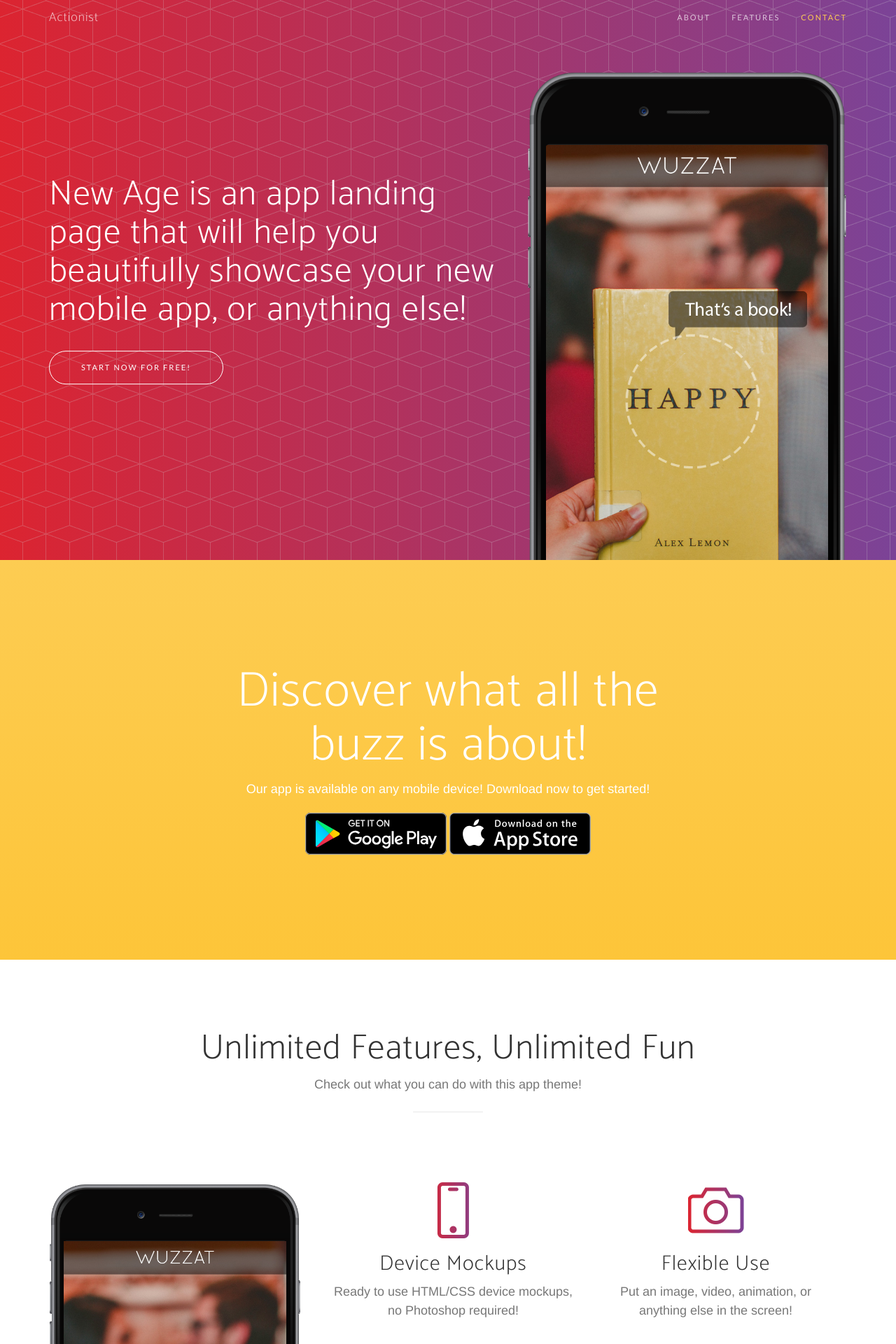
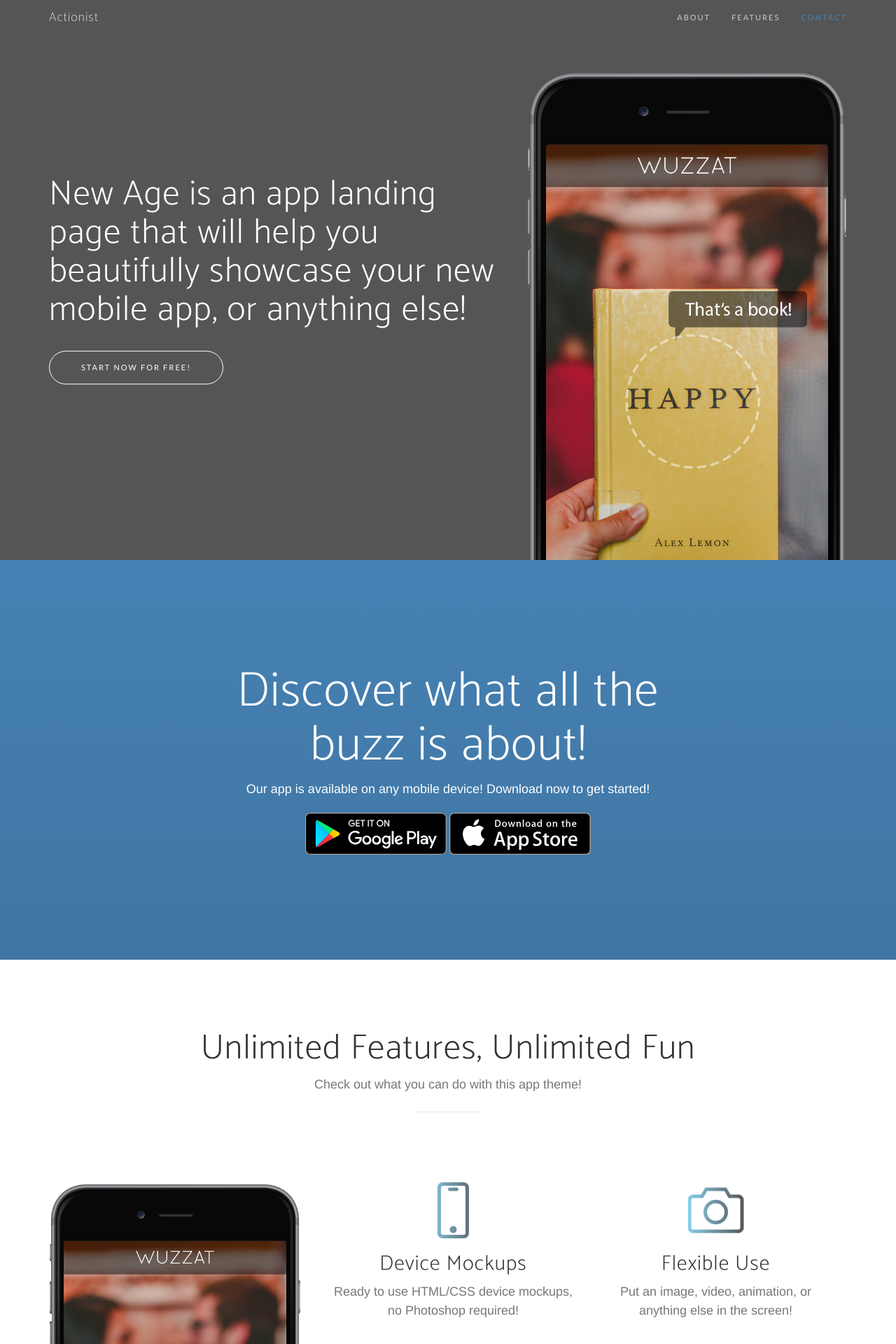
Before and after one commit to brookseakate/actionist-api, a Flask app: page / in a window 1280 px wide. Shown: the top 1920 px of the page at 70% size. Run offline with Flask 2, Linux system fonts and the light colour scheme; style sheets or scripts are compiled from the project's sources; parts of the project's set-up code (start-up, migrations or seed data) failed here and were passed over; some libraries are stand-ins or nearby versions; some web fonts are replaced.

Commit message:
Installed less, using it to update theme css

```diff
--- a/api_1_0/static/css/new-age.css
+++ b/api_1_0/static/css/new-age.css
@@ -1,8 +1,3 @@
-/*!
- * Start Bootstrap - New Age v3.3.7 (http://startbootstrap.com/template-overviews/new-age)
- * Copyright 2013-2016 Start Bootstrap
- * Licensed under MIT (https://github.com/BlackrockDigital/startbootstrap/blob/gh-pages/LICENSE)
- */
 .heading-font {
   font-family: 'Catamaran', 'Helvetica', 'Arial', 'sans-serif';
   font-weight: 200;
@@ -28,11 +23,11 @@ a {
   -webkit-transition: all 0.35s;
   -moz-transition: all 0.35s;
   transition: all 0.35s;
-  color: #fdcc52;
+  color: #4682B4;
 }
 a:hover,
 a:focus {
-  color: #fcbd20;
+  color: #38678f;
 }
 hr {
   max-width: 100px;
@@ -72,11 +67,11 @@ p {
   font-family: 'Catamaran', 'Helvetica', 'Arial', 'sans-serif';
   font-weight: 200;
   letter-spacing: 1px;
-  color: #fdcc52;
+  color: #4682B4;
 }
 .navbar-default .navbar-header .navbar-brand:hover,
 .navbar-default .navbar-header .navbar-brand:focus {
-  color: #fcbd20;
+  color: #38678f;
 }
 .navbar-default .navbar-header .navbar-toggle {
   font-size: 12px;
@@ -95,11 +90,11 @@ p {
 }
 .navbar-default .nav > li > a:hover,
 .navbar-default .nav > li > a:focus:hover {
-  color: #fdcc52;
+  color: #4682B4;
 }
 .navbar-default .nav > li.active > a,
 .navbar-default .nav > li.active > a:focus {
-  color: #fdcc52 !important;
+  color: #4682B4 !important;
   background-color: transparent;
 }
 .navbar-default .nav > li.active > a:hover,
@@ -135,7 +130,7 @@ p {
   }
   .navbar-default.affix .navbar-header .navbar-brand:hover,
   .navbar-default.affix .navbar-header .navbar-brand:focus {
-    color: #fdcc52;
+    color: #4682B4;
   }
   .navbar-default.affix .nav > li > a,
   .navbar-default.affix .nav > li > a:focus {
@@ -143,7 +138,7 @@ p {
   }
   .navbar-default.affix .nav > li > a:hover,
   .navbar-default.affix .nav > li > a:focus:hover {
-    color: #fdcc52;
+    color: #4682B4;
   }
 }
 header {
@@ -151,12 +146,7 @@ header {
   width: 100%;
   min-height: auto;
   overflow-y: hidden;
-  background: url("../img/bg-pattern.png"), #7b4397;
-  /* fallback for old browsers */
-  background: url("../img/bg-pattern.png"), -webkit-linear-gradient(to left, #7b4397, #dc2430);
-  /* Chrome 10-25, Safari 5.1-6 */
-  background: url("../img/bg-pattern.png"), linear-gradient(to left, #7b4397, #dc2430);
-  /* W3C, IE 10+/ Edge, Firefox 16+, Chrome 26+, Opera 12+, Safari 7+ */
+  background-color: #555;
   color: white;
 }
 header .header-content {
@@ -284,8 +274,8 @@ section.features .feature-item h3 {
 }
 section.features .feature-item i {
   font-size: 80px;
-  background: -webkit-linear-gradient(to left, #7b4397, #dc2430);
-  background: linear-gradient(to left, #7b4397, #dc2430);
+  background: -webkit-linear-gradient(to left, #555, #87ceeb);
+  background: linear-gradient(to left, #555, #87ceeb);
   -webkit-background-clip: text;
   -webkit-text-fill-color: transparent;
 }
@@ -352,10 +342,10 @@ section.contact ul.list-social li a {
   color: white;
 }
 section.contact ul.list-social li.social-twitter a {
-  background-color: #1da1f2;
+  background-color: #dd4b39;
 }
 section.contact ul.list-social li.social-twitter a:hover {
-  background-color: #0d95e8;
+  background-color: #d73925;
 }
 section.contact ul.list-social li.social-facebook a {
   background-color: #3b5998;
@@ -393,12 +383,12 @@ footer ul li a.active {
   text-decoration: none;
 }
 .bg-primary {
-  background: #fdcc52;
-  background: -webkit-linear-gradient(#fdcc52, #fdc539);
-  background: linear-gradient(#fdcc52, #fdc539);
+  background: #4682B4;
+  background: -webkit-linear-gradient(#4682B4, #3f75a2);
+  background: linear-gradient(#4682B4, #3f75a2);
 }
 .text-primary {
-  color: #fdcc52;
+  color: #4682B4;
 }
 .no-gutter > [class*='col-'] {
   padding-right: 0;
@@ -414,8 +404,8 @@ footer ul li a.active {
 .btn-outline:active,
 .btn-outline.active {
   color: white;
-  background-color: #fdcc52;
-  border-color: #fdcc52;
+  background-color: #4682B4;
+  border-color: #4682B4;
 }
 .btn {
   font-family: 'Lato', 'Helvetica', 'Arial', 'sans-serif';
--- a/api_1_0/static/less/new-age.less
+++ b/api_1_0/static/less/new-age.less
@@ -137,9 +137,10 @@ header {
     width: 100%;
     min-height: auto;
     overflow-y: hidden;
-    background: url("../img/bg-pattern.png"), @theme-secondary; /* fallback for old browsers */
-    background: url("../img/bg-pattern.png"), -webkit-linear-gradient(to left, @theme-secondary , @theme-tertiary); /* Chrome 10-25, Safari 5.1-6 */
-    background: url("../img/bg-pattern.png"), linear-gradient(to left, @theme-secondary , @theme-tertiary); /* W3C, IE 10+/ Edge, Firefox 16+, Chrome 26+, Opera 12+, Safari 7+ */
+    background-color: @theme-secondary;
+    // background: url("../img/bg-pattern.png"), @theme-secondary; /* fallback for old browsers */
+    // background: url("../img/bg-pattern.png"), -webkit-linear-gradient(to left, @theme-secondary , @theme-tertiary); /* Chrome 10-25, Safari 5.1-6 */
+    // background: url("../img/bg-pattern.png"), linear-gradient(to left, @theme-secondary , @theme-tertiary); /* W3C, IE 10+/ Edge, Firefox 16+, Chrome 26+, Opera 12+, Safari 7+ */
     color: white;
     .header-content {
         text-align: center;
--- a/api_1_0/static/less/variables.less
+++ b/api_1_0/static/less/variables.less
@@ -2,9 +2,9 @@
 
 // Gray and Brand Colors for use across theme
 
-@theme-primary:    #fdcc52;
-@theme-secondary:  #7b4397;
-@theme-tertiary:   #dc2430;
+@theme-primary:    #4682B4;
+@theme-secondary:  #555;
+@theme-tertiary:   #87ceeb;
 
 @gray-base:        #000;
 @gray-darker:      lighten(@gray-base, 13.5%); // #222
@@ -13,6 +13,6 @@
 @gray-light:       lighten(@gray-base, 46.7%); // #777
 @gray-lighter:     lighten(@gray-base, 93.5%); // #eee
 
-@brand-twitter:		#1da1f2;
+@brand-twitter:		#dd4b39;
 @brand-facebook:	#3b5998;
 @brand-google-plus:	#dd4b39;
--- a/api_1_0/templates/index.html
+++ b/api_1_0/templates/index.html
@@ -25,7 +25,7 @@
     <link rel="stylesheet" href="/static/vendor/device-mockups/device-mockups.min.css">
 
     <!-- Theme CSS -->
-    <link href="/static/css/new-age.min.css" rel="stylesheet">
+    <link href="/static/css/new-age.css" rel="stylesheet">
 
     <!-- HTML5 Shim and Respond.js IE8 support of HTML5 elements and media queries -->
     <!-- WARNING: Respond.js doesn't work if you view the page via file:// -->
```
